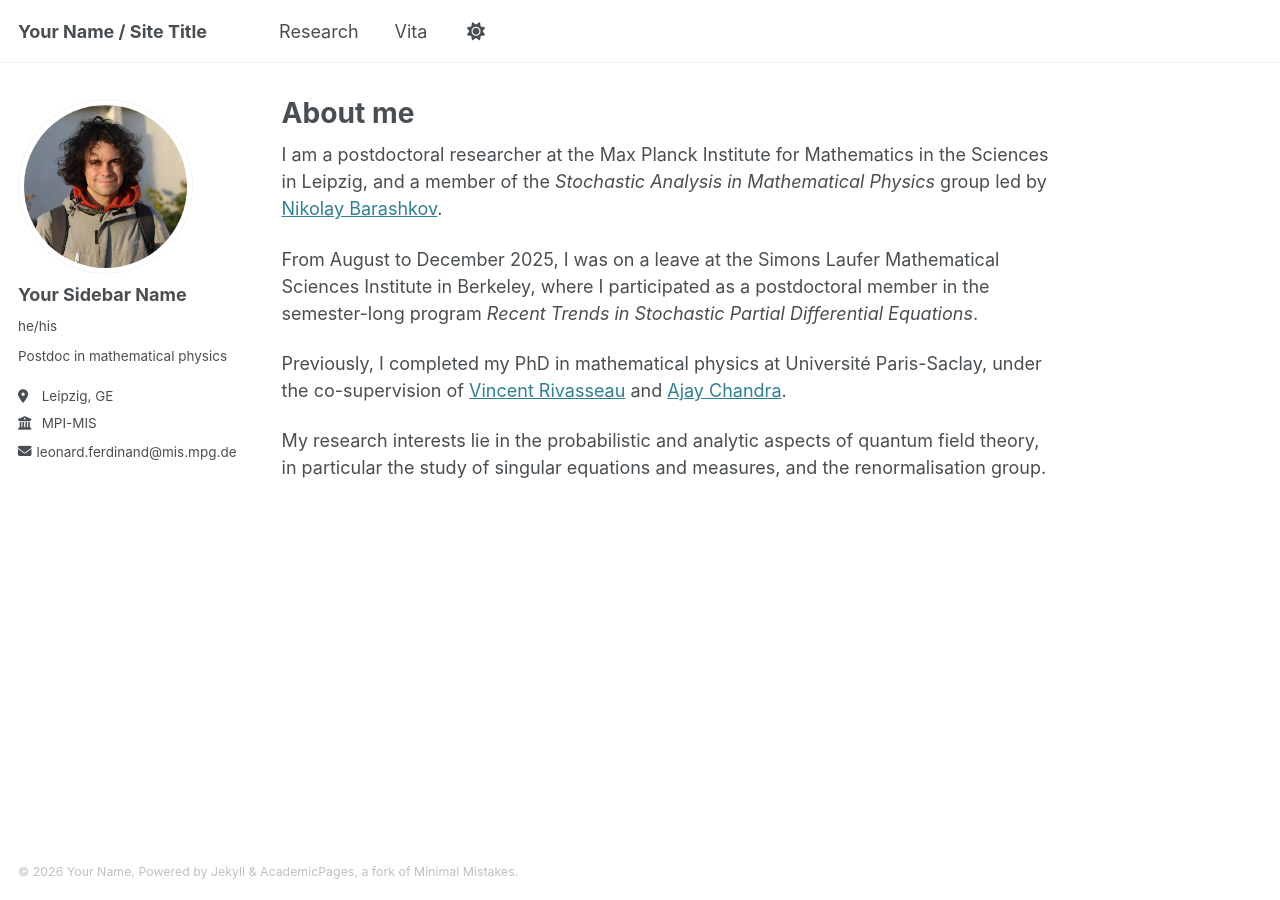
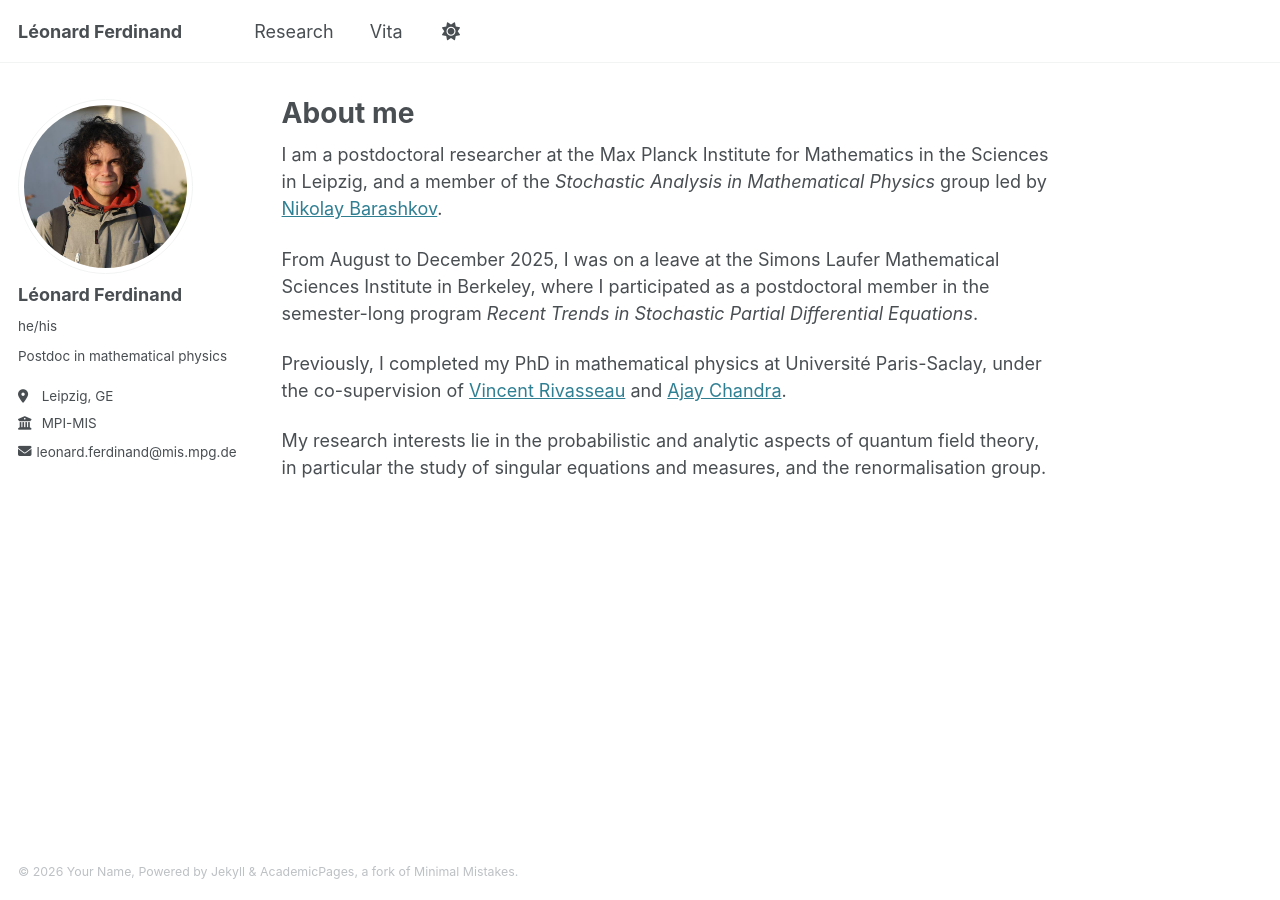
Before and after one commit to leonardferdinand/leonardferdinand.github.io, a Jekyll site: the page built from _pages/about.md, in a window 1280 px wide. Built offline with Jekyll 4.4.1, drawn with Linux system fonts in a browser that asks for light colours.

Commit message:
Update site title and author name in config

```diff
--- a/_config.yml
+++ b/_config.yml
@@ -9,7 +9,7 @@
 # Basic Site Settings
 locale                   : "en-US"
 site_theme               : "default"
-title                    : "Your Name / Site Title"
+title                    : "Léonard Ferdinand"
 title_separator          : "-"
 name                     : &name "Your Name"
 description              : &description "personal description"
@@ -23,7 +23,7 @@ repository               : "LFerdinand1004/webpage"
 author:
   # Biographic information
   avatar           : "profile2.jpeg"
-  name             : "Your Sidebar Name"
+  name             : "Léonard Ferdinand"
   bio              : "Postdoc in mathematical physics"
   location         : "Leipzig, GE"
   employer         : "MPI-MIS"
```
